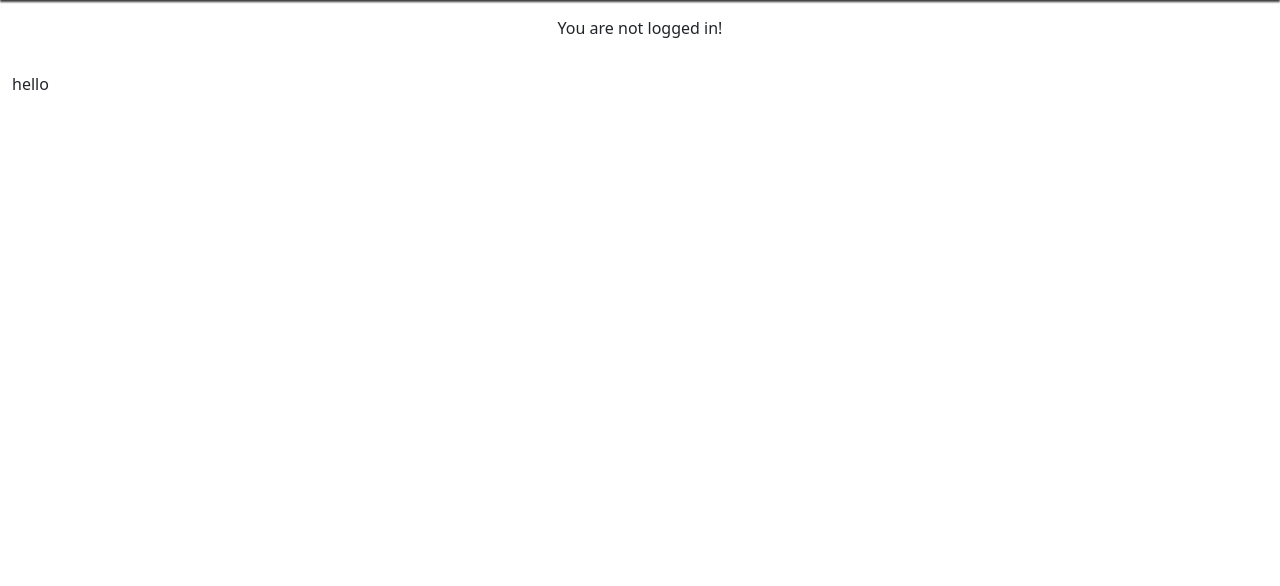
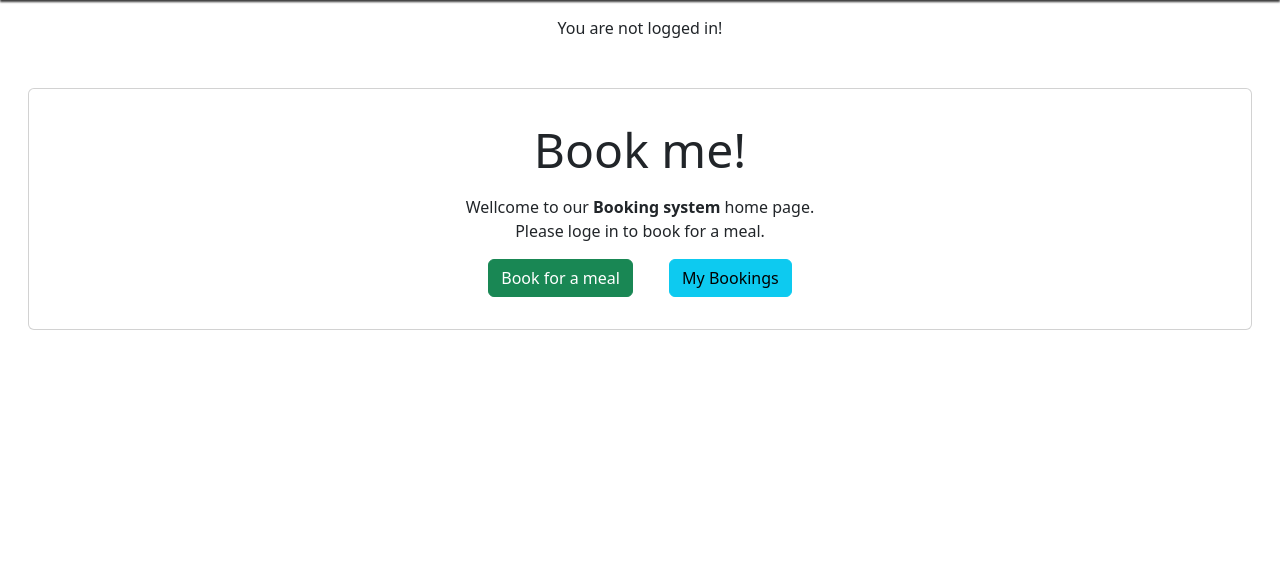
Before and after one commit to kasemdeautsch/PP4, a Django app: page / in a window 1280 px wide. Shown: the part 56-642 px from the top of the page. Run offline with Django 4.2, Linux system fonts and the light colour scheme; parts of the project's set-up code (start-up, migrations or seed data) failed here and were passed over; some libraries are stand-ins or nearby versions.

Commit message:
style the card and buttons

```diff
--- a/booking/templates/booking/index.html
+++ b/booking/templates/booking/index.html
@@ -3,16 +3,27 @@
 {% block content %}
 
 <!-- index.html content starts here -->
-<div class="container-fluid">
+<section class="container-fluid">
     <div class="row">
 
         <!-- Reservations Column -->
         <div class="col-12 mt-3 left">
-            hello
+            <div class="card m-3 p-3">
+                <div class="card-body text-center ">
+                  <h1 class="card-title mb-3 display-5">Book me!</h1>
+                  <p class="card-text">
+                    Wellcome to our <strong>Booking system</strong> home page.<br>
+                    Please loge in to book for a meal.
+
+                  </p>
+                  <a href="#" class="btn btn-success me-3" >Book for a meal</a>
+                  <a href="#" class="btn btn-info ms-3">My Bookings</a>
+                </div>
+              </div>
         </div>
     </div>
 
-</div>
+</section>
 
 <!-- index.html content ends here -->
 {% endblock %}
--- a/static/css/style.css
+++ b/static/css/style.css
@@ -10,10 +10,12 @@
     padding: 0;
     box-sizing: border-box;
 }
+
+/* Body */
 body {
     background-color:white;
 }
-
+/* Navbar */
 .navbar {
     box-shadow: 0 2px 2px #3a3a3a;
 }
@@ -22,7 +24,7 @@ body {
 
 /*Footer*/
 footer {
-    background-color:#dbdcde;
+    background-color:#f3f5f9;
     box-shadow: 0 -2px 2px #3a3a3a;
 }
 
```
